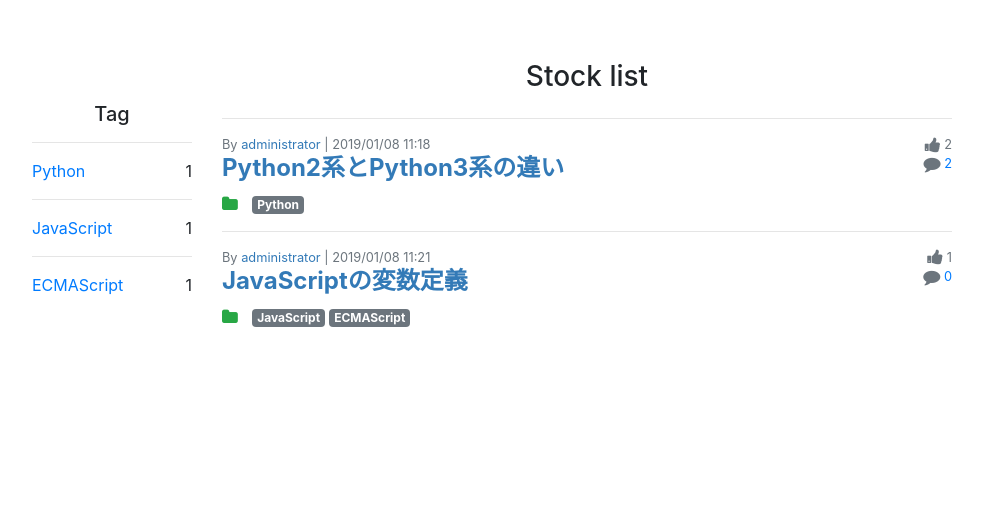
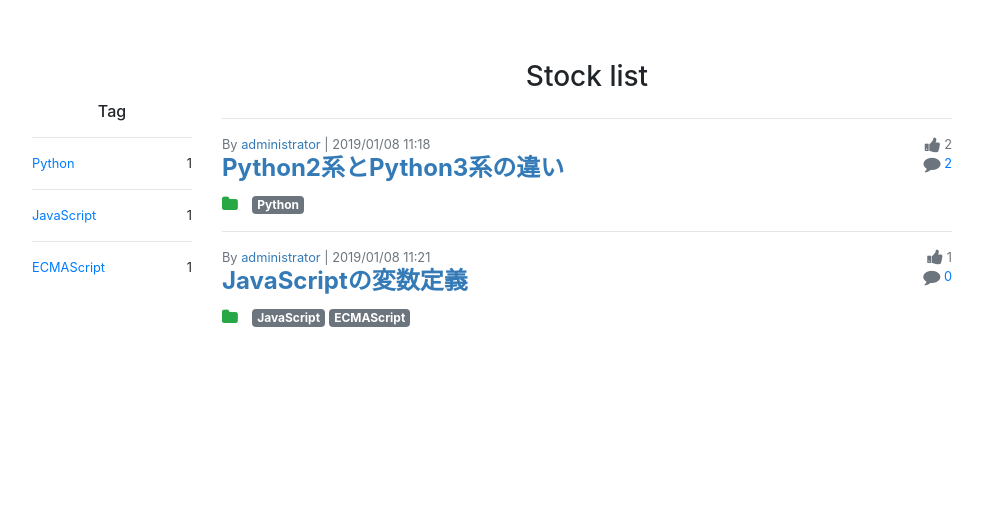
Before and after one commit to Takumetal/qiita-clone, a Django app: page /stock/ in a window 1280 px wide. Shown: the part 56-573 px from the top of the page, without its empty margins (53-1036 px from the left). Run offline with Django 3.2, Linux system fonts and the light colour scheme; a user stored in the database is signed in; data comes from the database, SQL or seed files in the repository; some libraries are stand-ins or nearby versions.

Commit message:
Adjust stock list view layout.

```diff
--- a/templates/accounts/stock.html
+++ b/templates/accounts/stock.html
@@ -9,11 +9,11 @@
     </div>
     <div class="row">
     	<div class="col-sm-2">
-    		<h5 class="text-center">{% trans "Tag" %}</h5>
+    		<h6 class="text-center">{% trans "Tag" %}</h6>
     		{% if tag_count_dict %}
     			{% for tag, count in tag_count_dict.items %}
     				<hr>
-    				<a href="{% url 'tags:detail' tag=tag %}">{{ tag }}</a><span class="float-right">{{ count }}</span>
+    				<a href="{% url 'tags:detail' tag=tag %}" class="small">{{ tag }}</a><span class="float-right small">{{ count }}</span>
     			{% endfor %}
     		{% endif %}
     	</div>
```
